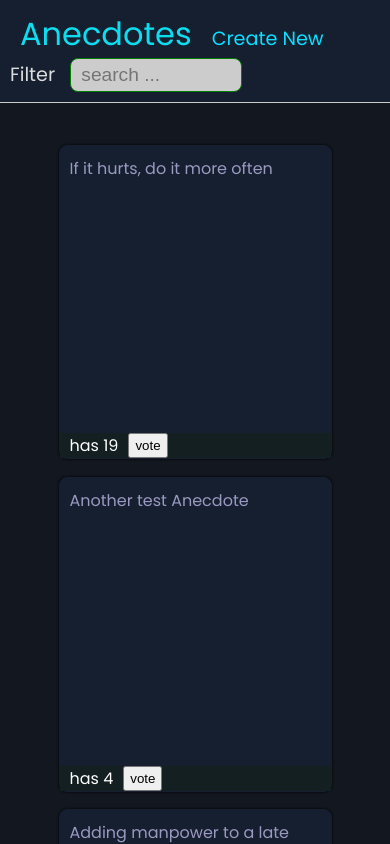
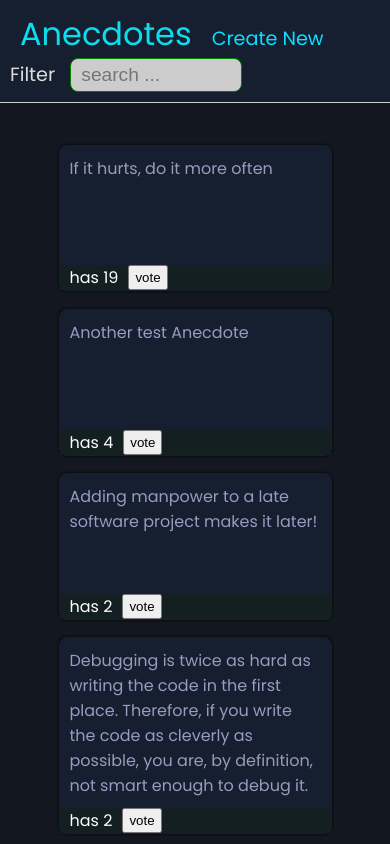
Before and after one commit to belmeetmule/anecdote, a React (Create React App) app: page / in a window 390 px wide. Shown: the top 844 px of the page. Built offline with nearby package versions, Linux system fonts and the light colour scheme; data requests are answered from the project's data file.

Commit message:
refactor to improve layout of cards on different screens

```diff
--- a/src/components/AnecdoteList.css
+++ b/src/components/AnecdoteList.css
@@ -16,7 +16,7 @@
         justify-content: space-between;
         transition: all ease 0.6s;
         box-shadow: 0 0 3px black;
-        min-height: 37vh;
+        min-height: 27vw;
 }
 
 .card:hover{
@@ -30,5 +30,8 @@
     display: grid;
     grid-template-columns: 1fr;
     grid-row-gap: 2vw;
+    }
+    .card{
+        min-height: 37vw;
+    }
 }
-}
```
Also changed, not shown: 1 other file (tests, documents, lock files or other folders).
